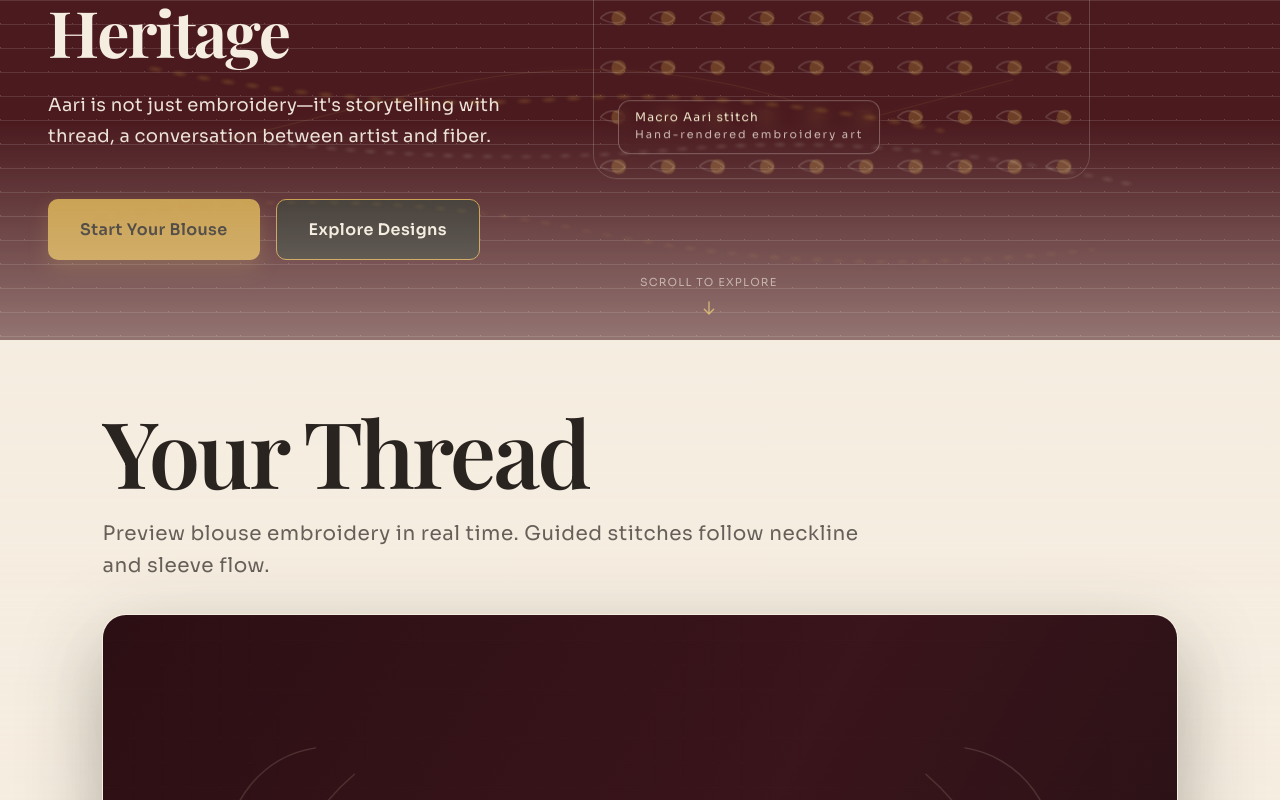
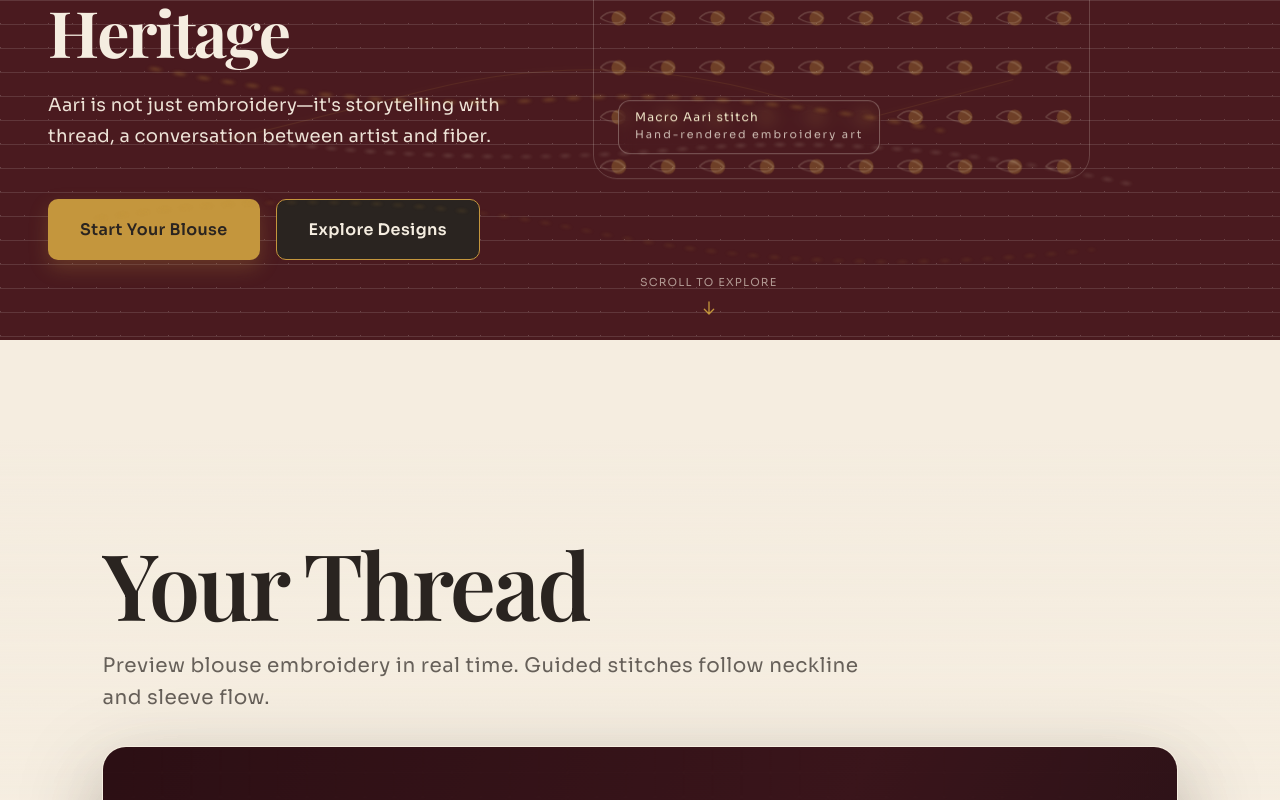
Before and after one commit to chandiraprakash241/website-for-aariwork, a Next.js app: page / in a window 1280 px wide. Shown: the part 480-1280 px from the top of the page. Built offline with nearby package versions, Linux system fonts and the light colour scheme.

Commit message:
fixed mobile view overlap issues

```diff
--- a/src/components/HeroSection.tsx
+++ b/src/components/HeroSection.tsx
@@ -190,7 +190,7 @@ export function HeroSection() {
         {/* Right visual - stacked on mobile, split column on desktop */}
         <motion.div
           ref={visualRef}
-          className="relative z-10 w-full md:w-1/2 md:-translate-y-[40px] offset-right"
+          className="relative z-10 w-full md:w-1/2 offset-right"
           variants={fadeInScale}
           initial="hidden"
           animate="visible"
--- a/src/components/Interaction/ThreadCanvas.tsx
+++ b/src/components/Interaction/ThreadCanvas.tsx
@@ -602,7 +602,7 @@ export function ThreadCanvas() {
   };
 
   return (
-    <section className="thread-canvas-gradient relative z-30 -mt-24 w-full px-4 pb-20 pt-28 sm:px-6 md:-mt-[220px] md:px-[8%] md:pb-32 md:pt-[280px]">
+    <section className="thread-canvas-gradient relative z-10 mt-16 w-full overflow-hidden px-4 py-16 sm:px-6 md:mt-24 md:px-[8%] md:py-24">
       <motion.div
         className="space-y-8"
         initial={{ opacity: 0 }}
```
